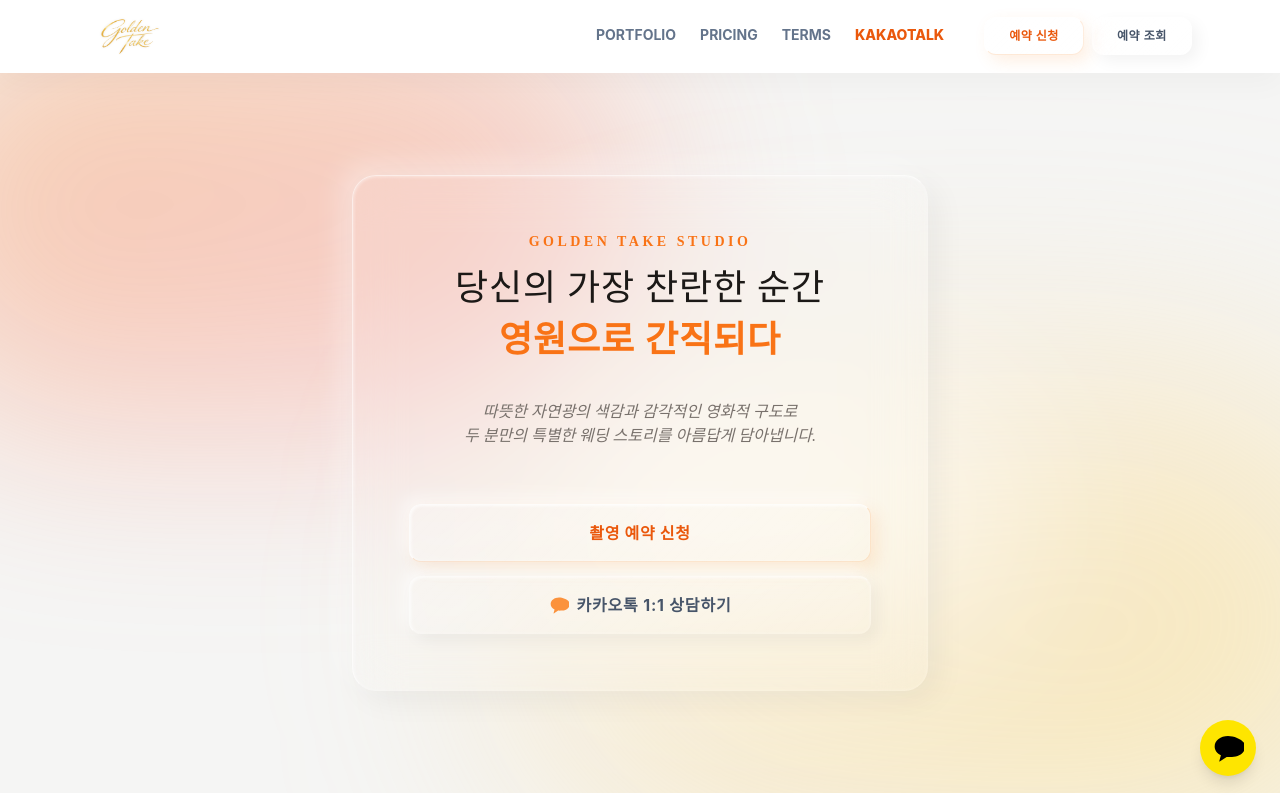
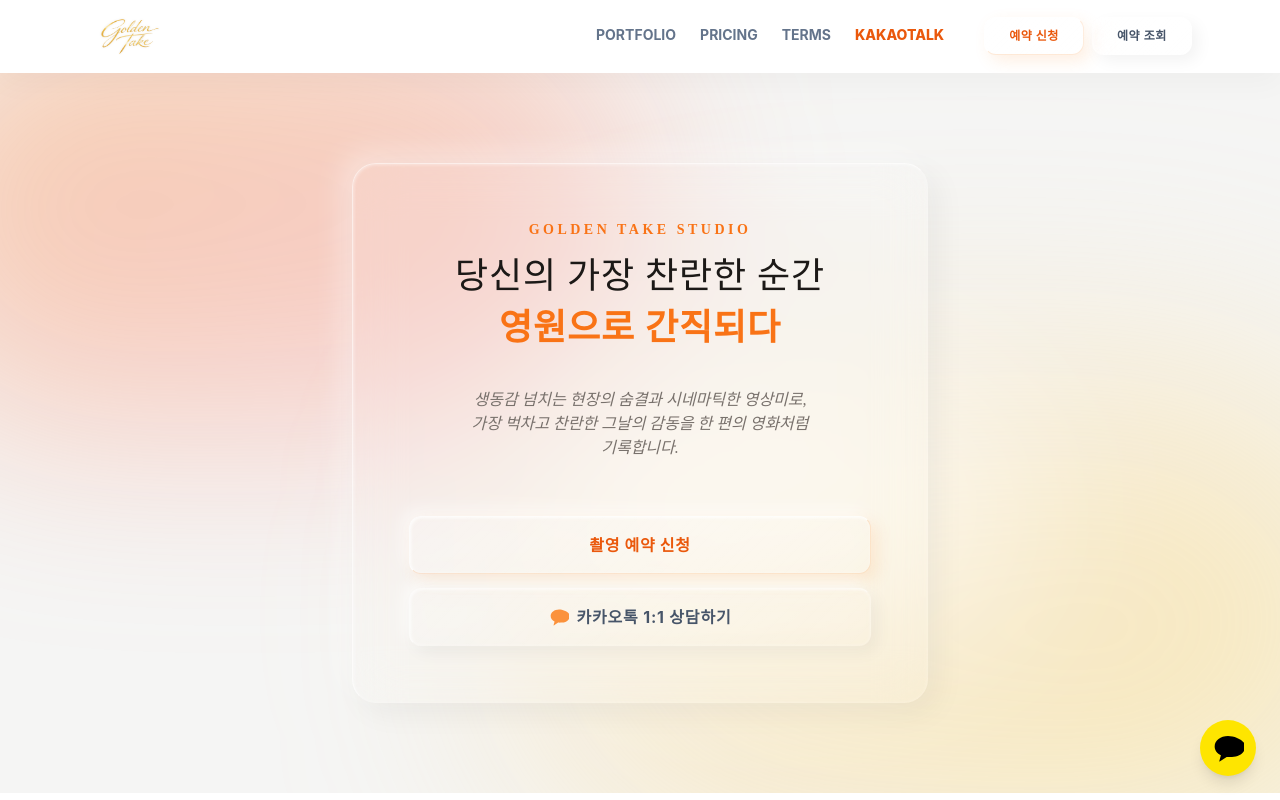
Before and after one commit to buajms0909-cmd/wedding-system, a Next.js app in the folder apps/customer-web/: page / in a window 1280 px wide. Built offline with nearby package versions, Linux system fonts and the light colour scheme; no server answers.

Commit message:
style(customer-web): 메인 서브카피를 영상 촬영(DVD) 무드로 변경

```diff
--- a/apps/customer-web/src/app/page.tsx
+++ b/apps/customer-web/src/app/page.tsx
@@ -34,8 +34,8 @@ export default function HomePage() {
         </div>
 
         <p className="text-stone-500 text-xs sm:text-sm md:text-base leading-relaxed max-w-sm mx-auto font-serif italic break-keep text-balance">
-          따뜻한 자연광의 색감과 감각적인 영화적 구도로<br className="hidden sm:block" />
-          두 분만의 특별한 웨딩 스토리를 아름답게 담아냅니다.
+          생동감 넘치는 현장의 숨결과 시네마틱한 영상미로,<br className="hidden sm:block" />
+          가장 벅차고 찬란한 그날의 감동을 한 편의 영화처럼 기록합니다.
         </p>
 
         {/* 액션 버튼 그룹 */}
```
